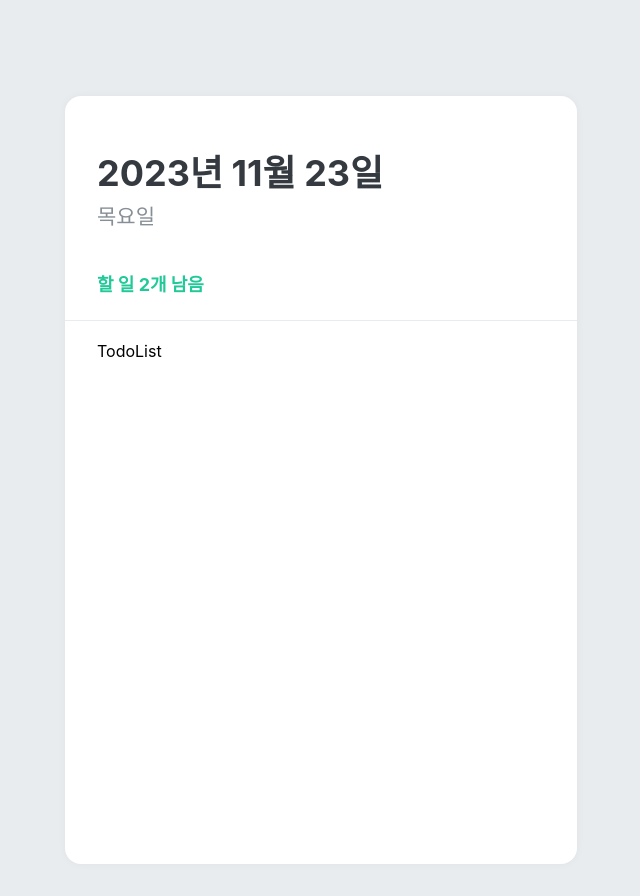
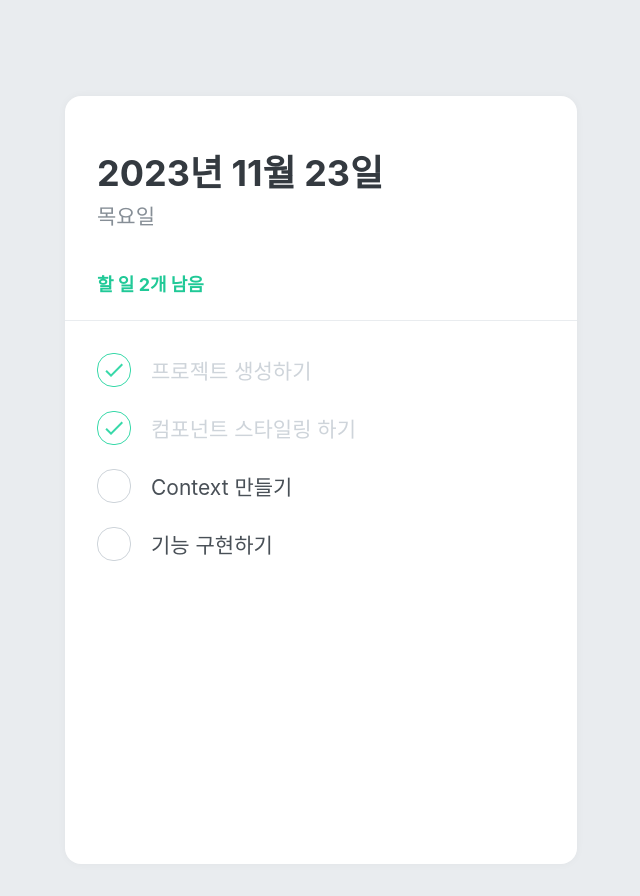
Before and after one commit to sjh709/mashup-todolist, a React (Create React App) app: page / in a window 1280 px wide. Shown: the whole page, without its empty margins (319-959 px from the left). Built offline with nearby package versions, Linux system fonts and the light colour scheme.

Commit message:
TodoItem

```diff
--- /dev/null
+++ b/src/components/TodoItem.js
@@ -0,0 +1,72 @@
+import React from 'react';
+import styled, { css } from 'styled-components';
+import { MdDone, MdDelete } from 'react-icons/md';
+
+const Remove = styled.div`
+  display: flex;
+  align-center: center;
+  justify-content: center;
+  color: #dee2e6;
+  font-size: 24px;
+  cursor: pointer;
+  &:hover {
+    color: #ff6b6b;
+  }
+  display: none;
+`;
+
+const TodoItemBlock = styled.div`
+  display: flex;
+  align-items: center;
+  padding-top: 12px;
+  padding-bottom: 12px;
+  &:hover {
+    ${Remove} {
+      display: initial;
+    }
+  }
+`;
+
+const CheckCircle = styled.div`
+  width: 32px;
+  height: 32px;
+  border-radius: 16px;
+  border: 1px solid #ced4da;
+  font-size: 24px;
+  display: flex;
+  align-items: center;
+  justify-content: center;
+  margin-right: 20px;
+  cursor: pointer;
+  ${(props) =>
+    props.done &&
+    css`
+      border: 1px solid #38d9a9;
+      color: #38d9a9;
+    `}
+`;
+
+const Text = styled.div`
+  flex: 1;
+  font-size: 21px;
+  color: #495057;
+  ${(props) =>
+    props.done &&
+    css`
+      color: #ced4da;
+    `}
+`;
+
+function TodoItem({ id, done, text }) {
+  return (
+    <TodoItemBlock>
+      <CheckCircle done={done}>{done && <MdDone />}</CheckCircle>
+      <Text done={done}>{text}</Text>
+      <Remove>
+        <MdDelete />
+      </Remove>
+    </TodoItemBlock>
+  );
+}
+
+export default TodoItem;
--- a/src/components/TodoList.js
+++ b/src/components/TodoList.js
@@ -1,5 +1,6 @@
 import React from 'react';
 import styled from 'styled-components';
+import TodoItem from './TodoItem';
 
 const TodoListBlock = styled.div`
   flex: 1;
@@ -9,7 +10,14 @@
 `;
 
 function TodoList() {
-  return <TodoListBlock>TodoList</TodoListBlock>;
+  return (
+    <TodoListBlock>
+      <TodoItem text='프로젝트 생성하기' done={true} />
+      <TodoItem text='컴포넌트 스타일링 하기' done={true} />
+      <TodoItem text='Context 만들기' done={false} />
+      <TodoItem text='기능 구현하기' done={false} />
+    </TodoListBlock>
+  );
 }
 
 export default TodoList;
```
